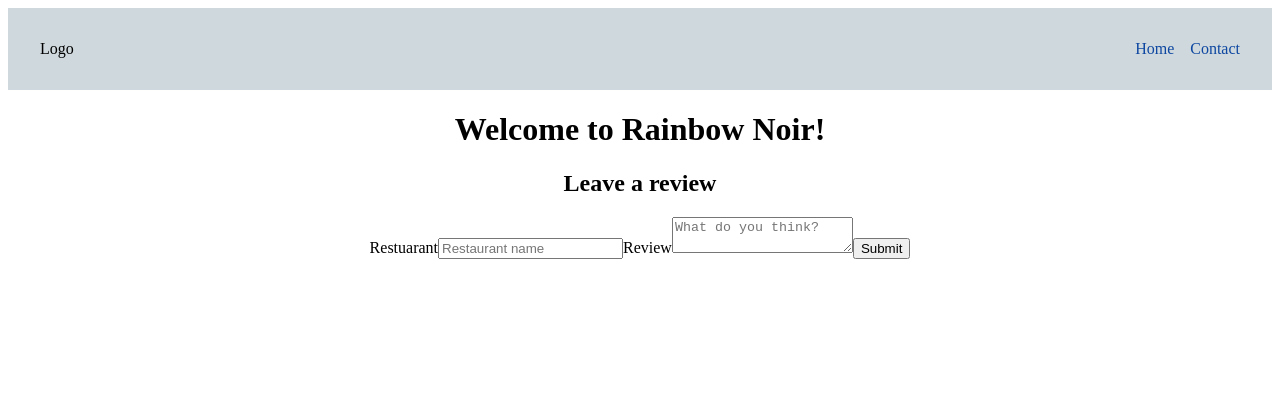
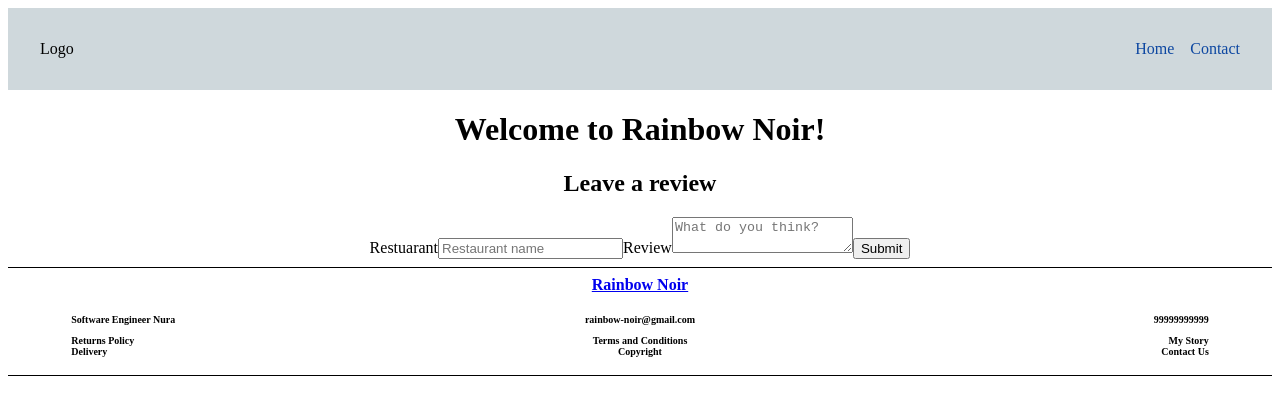
Before and after one commit to cbfacademy/full-stack-javascript-assessment-nuramhassan, a React (Create React App) app in the folder packages/frontend/: page / in a window 1280 px wide. Shown: the top 396 px of the page. Built offline with nearby package versions, Linux system fonts and the light colour scheme.

Commit message:
footer and header components added

```diff
--- a/packages/frontend/src/App.css
+++ b/packages/frontend/src/App.css
@@ -57,3 +57,78 @@
   text-decoration: none;
   color: #0d47a1
 }
+
+.footer {
+  display: flex;
+  flex-direction: column;
+  margin-bottom: 20px;
+  font-weight: bold;
+}
+
+.footer-social-media {
+  display: flex;
+  flex-direction: row;
+  justify-content: center;
+  margin-bottom: 20px;
+}
+
+.footer-social-media__icon {
+  margin: 0px 4px;
+  width: 25px;
+  height: 25px;
+}
+
+.footer-info  {
+  display: flex;
+  justify-content: center;
+}
+
+.footer-info-left, .footer-info-center, .footer-info-right {
+  font-size: x-small;
+  display: flex;
+  flex-direction: column;
+  margin-bottom: 10px;
+  width: 30%;
+}
+
+.footer-info__name, .footer-info__email, .footer-info__number {
+  margin-bottom: 10px;
+}
+
+.footer-info__name, .footer-info__returns {
+  text-align: start;
+}
+
+.footer-info__email, .footer-info__terms {
+  text-align: center;
+}
+
+.footer-info__number, .footer-info__contact {
+  text-align: end;
+}
+
+.footer-date {
+  display: flex;
+  flex-direction: row;
+  align-items: center;
+}
+
+.footer-seperator {
+  flex-grow: 1;
+  border: none;
+  height: 1px;
+  background-color: black;
+  width: 100%;
+}
+
+.footer-name {
+  display: flex;
+  justify-content: center;
+}
+
+.footer-bottom__name {
+  text-transform: uppercase;
+  font-family: RobotoBold;
+  font-size: large;
+  margin: 0px 20px;
+}
--- a/packages/frontend/src/App.js
+++ b/packages/frontend/src/App.js
@@ -1,27 +1,11 @@
 import React from "react";
 import "./App.css";
 import Form from "./components/Form";
-
-function Header(){
-  return (
-    <nav className="nav-bar">
-      <p>Logo</p>
-      <ul>
-        <li>
-          <a href="/">Home</a>
-        </li>
-        <li>
-          <a href="/contact—us">Contact</a>
-        </li>
-      </ul>
-    </nav>
-
-  )
-
-}
+import Header from './components/Header';
+import Footer from "./components/Footer";
 
 function App() {
-
+//function App = export default function App() {}
   return (
       <>
         <Header />
@@ -32,8 +16,10 @@ function App() {
           <Form />
 
         </div>
+        <Footer />
       </>
       );
 }
 
 export default App;
+// remove export default App if using export default function App() {}
--- /dev/null
+++ b/packages/frontend/src/components/Footer.js
@@ -0,0 +1,50 @@
+import React from 'react';
+
+
+function Footer () {
+
+  return (
+    <section className="footer">
+      <hr className="footer-seperator" />
+      <section className="footer-social-media">
+        <a href="/" target="_blank" rel="noopener noreferrer">Rainbow Noir</a>
+      </section>
+      <section className="footer-info">
+        <section className="footer-info-left">
+          <section className="footer-info__name">
+              Software Engineer Nura
+          </section>
+          <section className="footer-info__returns">
+            Returns Policy
+            <br />
+            Delivery
+          </section>
+        </section>
+        <section className="footer-info-center">
+          <section className="footer-info__email">
+            rainbow-noir@gmail.com
+          </section>
+          <section className="footer-info__terms">
+            Terms and Conditions
+            <br />
+            Copyright
+          </section>
+        </section>
+        <section className="footer-info-right">
+          <section className="footer-info__number">
+            99999999999
+          </section>
+          <section className="footer-info__contact">
+            My Story
+            <br />
+            Contact Us
+          </section>
+        </section>
+      </section>
+      <hr className="footer-seperator" />
+    </section>
+  )
+
+}
+
+export default Footer;
--- /dev/null
+++ b/packages/frontend/src/components/Header.js
@@ -0,0 +1,18 @@
+export default function Header() {
+    // function Header(){ is same as const Header= () => {}
+      return (
+        <nav className="nav-bar">
+          <p>Logo</p>
+          <ul>
+            <li>
+              <a href="/">Home</a>
+            </li>
+            <li>
+              <a href="/contact—us">Contact</a>
+            </li>
+          </ul>
+        </nav>
+
+        )
+
+}
--- a/packages/frontend/src/index.js
+++ b/packages/frontend/src/index.js
@@ -3,6 +3,7 @@ import ReactDOM from 'react-dom/client';
 import './index.css';
 import App from './App';
 import reportWebVitals from './reportWebVitals';
+
 
 const root = ReactDOM.createRoot(document.getElementById('root'));
 root.render(
```
Also changed, not shown: packages/frontend/src/pages/Contact.js (added).
